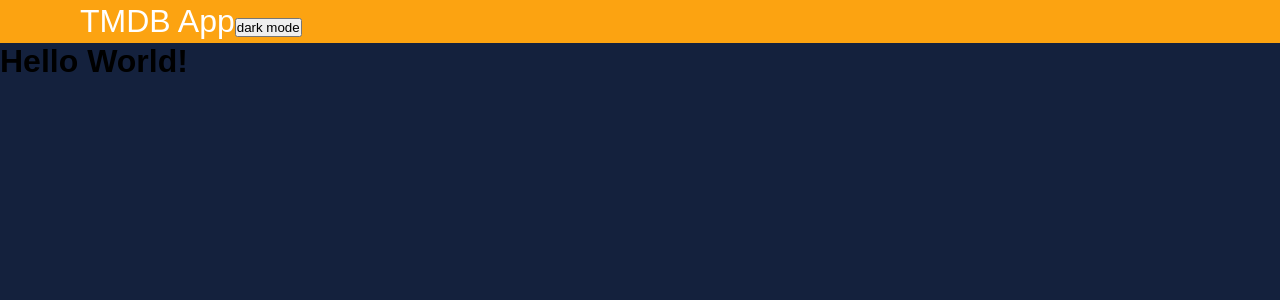
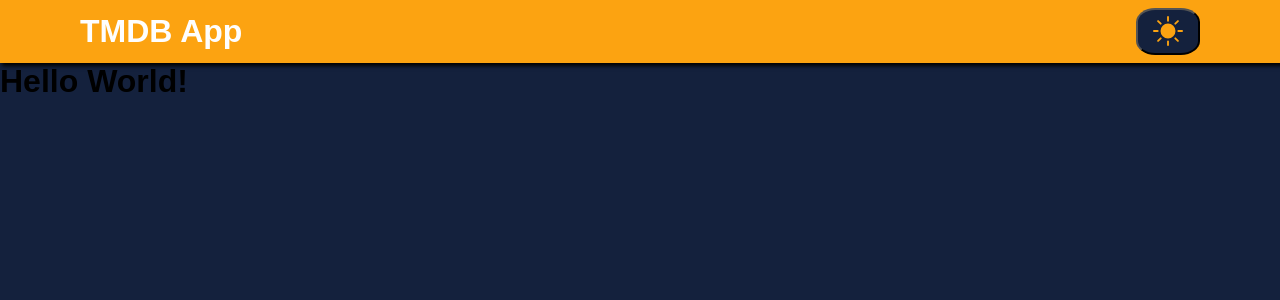
Before and after one commit to TurinoS/TMDB-app, a Next.js app: page / in a window 1280 px wide. Shown: the top 300 px of the page. Built offline with nearby package versions, Linux system fonts and the light colour scheme.

Commit message:
style: estilizando o header

```diff
--- a/src/components/Header.tsx
+++ b/src/components/Header.tsx
@@ -1,15 +1,29 @@
 import { useTheme } from "@/context/themeContext";
 import Link from "next/link";
 import styled from "styled-components";
+import { BsMoonStarsFill, BsFillSunFill} from 'react-icons/bs';
 
 const StyledHeader = styled.header`
+    display: flex;
+    justify-content: space-between;
+    align-items: center;
     background-color: ${props => props.theme.colors.secondary};
-    padding: .2em 5em;
+    padding: .5em 5em;
+    font-weight: 600;
+    box-shadow: 3px 2px 4px 1px #000;
 
     & a {
         font-size: 32px;
         text-decoration: none;
         color: ${props => props.theme.colors.text};
+    }
+
+    & button {
+        background-color: ${props => props.theme.colors.primary};
+        color: ${props => props.theme.colors.secondary};
+        padding: .2em .5em 0;
+        font-size: 30px;
+        border-radius: 30%;
     }
 `
 
@@ -19,7 +33,9 @@ export default function Header() {
     return(
         <StyledHeader>
             <Link href='/'>TMDB App</Link>
-            <button onClick={toggleTheme}>{theme.title} mode</button>
+            <button onClick={toggleTheme}>
+                {theme.title === 'light' ? <BsMoonStarsFill /> : <BsFillSunFill />}
+            </button>
         </StyledHeader>
     )
 }
--- a/src/styles/themes/dark.tsx
+++ b/src/styles/themes/dark.tsx
@@ -6,7 +6,7 @@ export const dark: DefaultTheme = {
             primary: '#14213d',
             secondary: '#fca311',
             button: '#003566',
-            text: '#fff',
+            text: '#fefefe',
             textButton: '#fff',
         }
 }
--- a/src/styles/themes/light.tsx
+++ b/src/styles/themes/light.tsx
@@ -3,8 +3,8 @@ import { DefaultTheme } from "styled-components";
 export const light: DefaultTheme = {
     title: 'light',
         colors: {
-            primary: '#4895ef',
-            secondary: '#fefae0',
+            primary: '#fefae0',
+            secondary: '#4895ef',
             button: '#ffd60a',
             text: '#0f0f0f',
             textButton: '#161a1d',
```
